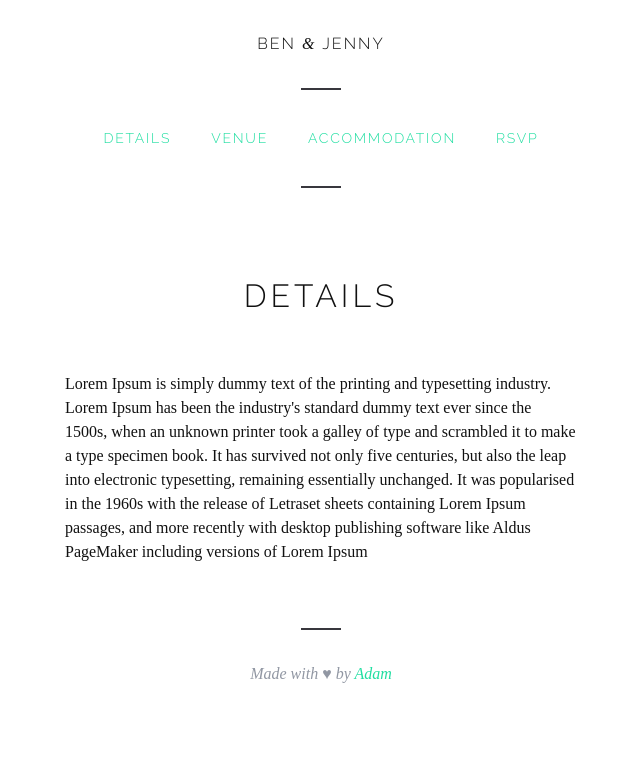
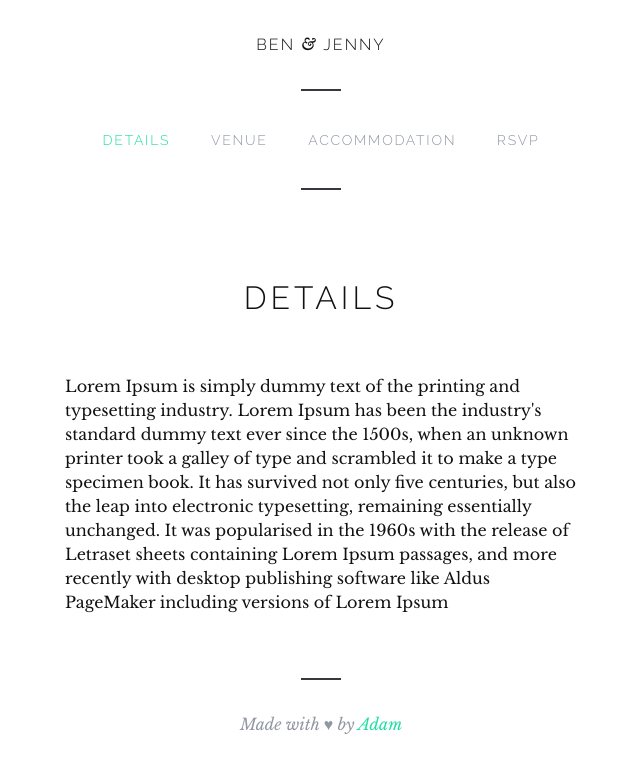
Before and after one commit to benandjenny/benandjenny.github.io, a Jekyll site: the page built from index.html, in a window 1280 px wide. Shown: the top 773 px of the page, without its empty margins (319-959 px from the left). Built offline with Jekyll 4.4.1, drawn with Linux system fonts in a browser that asks for light colours; nearby versions of some CDN libraries.

Commit message:
added fallback for Baskerville font for users without it installed

```diff
--- a/_includes/head.html
+++ b/_includes/head.html
@@ -4,6 +4,7 @@
 	<meta name="robots" content="noindex" />
 	<meta name="viewport" content="width=device-width, initial-scale=1">
 	<title>{% if page.title %}{{ site.title }} | {{ page.title }}{% else %}{{ site.title }}{% endif %}</title>
+	<link href='https://fonts.googleapis.com/css?family=Libre+Baskerville:400,400italic' rel='stylesheet' type='text/css'>
 	<link href='https://fonts.googleapis.com/css?family=Raleway:300' rel='stylesheet' type='text/css'>
 	<link rel="stylesheet" href="/css/style.css">
 </head>
--- a/_sass/_document.scss
+++ b/_sass/_document.scss
@@ -14,11 +14,7 @@ html {
 	color: $text-color;
 	font-family: $font-family-serif;
 	line-height: 1.5em;
-
-    @media screen and (max-width:$breakpoint) {
-        font-size: 100%;
-    }
-
+	font-weight: 400;
 }
 
 /* --------------------------------------------------------
--- a/_sass/_layout.scss
+++ b/_sass/_layout.scss
@@ -114,14 +114,14 @@ nav {
                 padding: 0 1em;
                 display: block;
                 font-size: .875em;
-                color: $text-color-light;
+                color: $text-color-light !important;
                 @extend .sans-serifs;
             }
 
             &.active {
 
                 a {
-                    color: $accent-color;
+                    color: $accent-color !important;
                 }
 
             }
--- a/_sass/_type.scss
+++ b/_sass/_type.scss
@@ -41,7 +41,7 @@ p {
 	ANCHORS
 -------------------------------------------------------- */
 
-a, a:link {
+a {
 	text-decoration: none;
 	color: $accent-color;
 
--- a/_sass/_variables.scss
+++ b/_sass/_variables.scss
@@ -12,7 +12,7 @@
 -------------------------------------------------------- */
 
 $font-family-sans: 'Raleway', sans-serif;
-$font-family-serif: Baskerville, 'Times New Roman', serif;
+$font-family-serif: 'Libre Baskerville', Baskerville, 'Times New Roman', serif;
 
 /* --------------------------------------------------------
 	COLOURS
```
